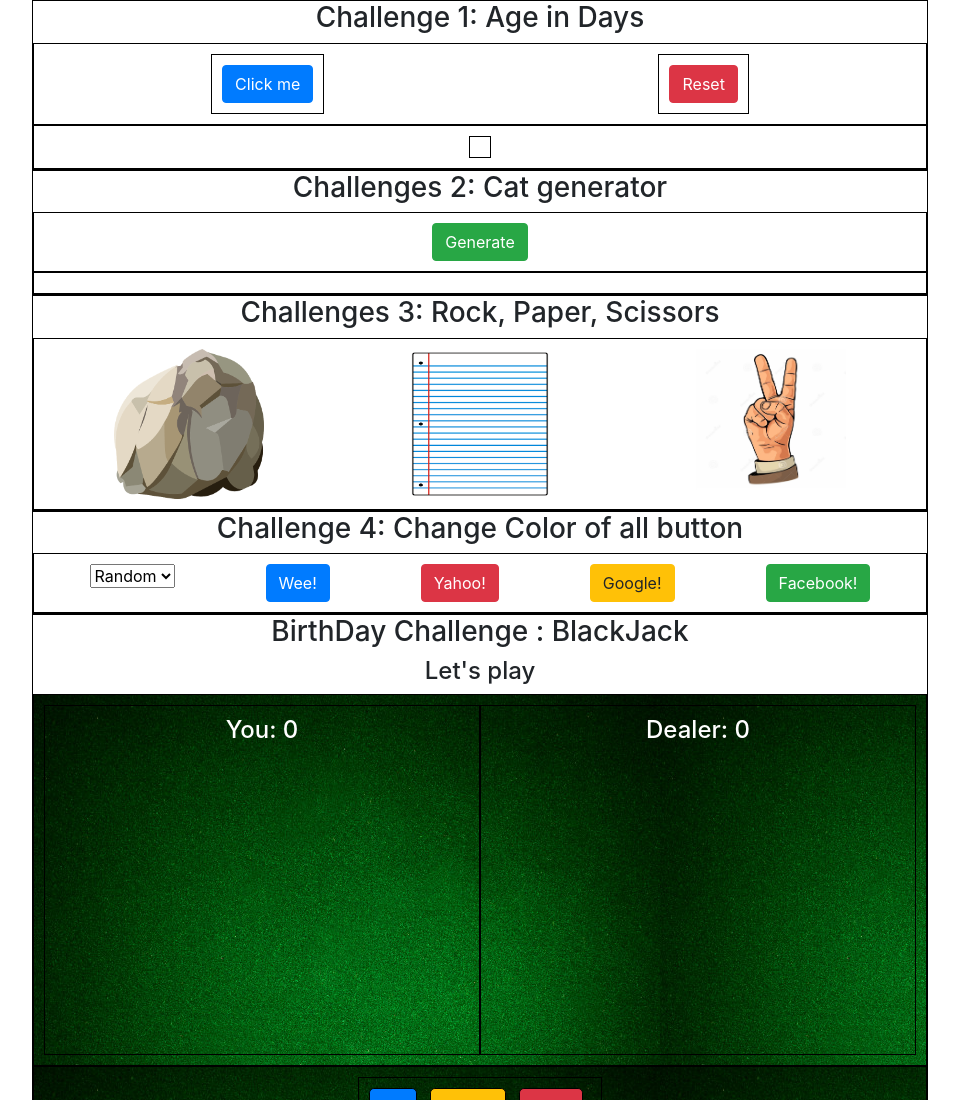
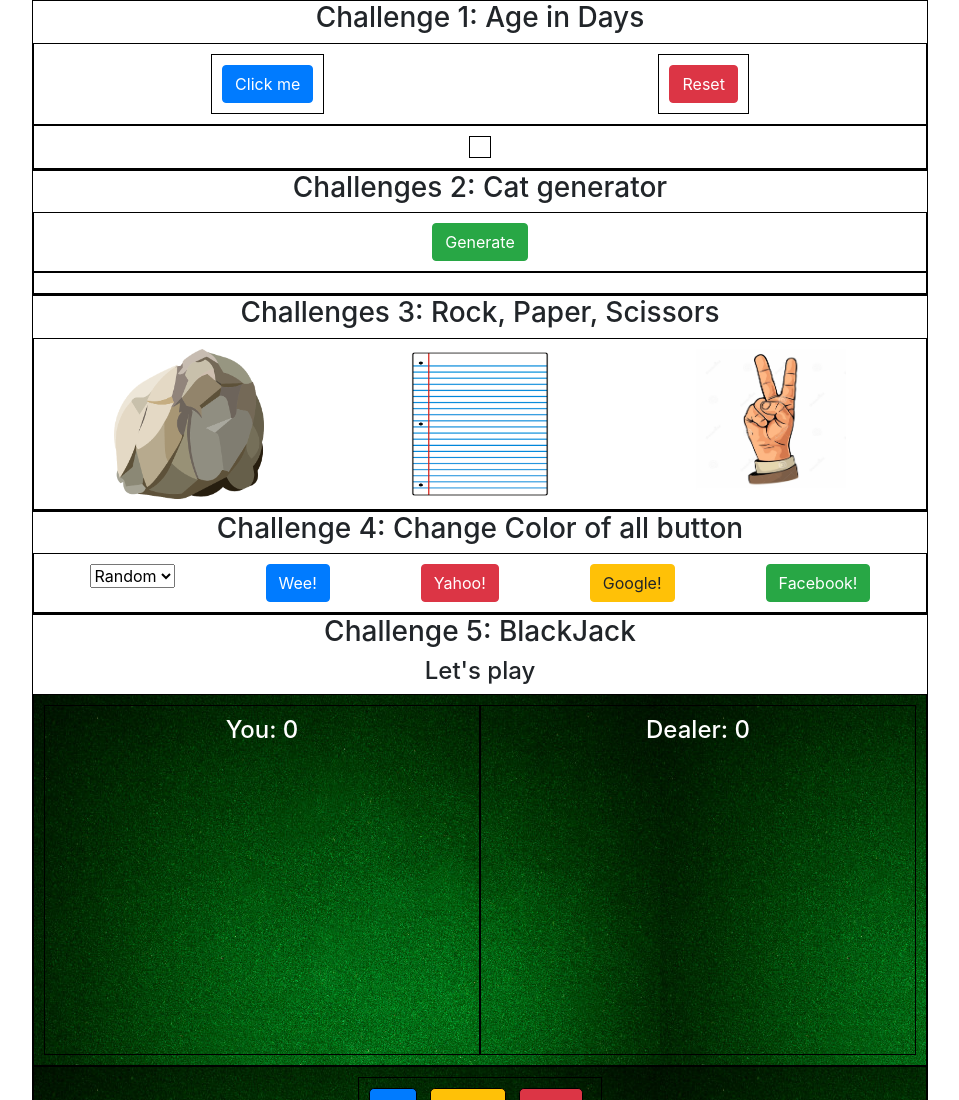
Before and after one commit to graceDev1/clever-pg-course, a plain HTML site: page index.html in a window 1280 px wide. Shown: the top 1100 px of the page, without its empty margins (160-1119 px from the left). Drawn offline with Linux system fonts and the light colour scheme.

Commit message:
simple change on  index.html file

```diff
--- a/index.html
+++ b/index.html
@@ -74,7 +74,7 @@
 
 
     <div class="container-5">
-        <h3>BirthDay Challenge : BlackJack</h3>
+        <h3>Challenge 5: BlackJack</h3>
         <h4><span id="blackjack-result">Let's play</span></h4>
 
         <div class="flex-blackjack-row-1">
```
